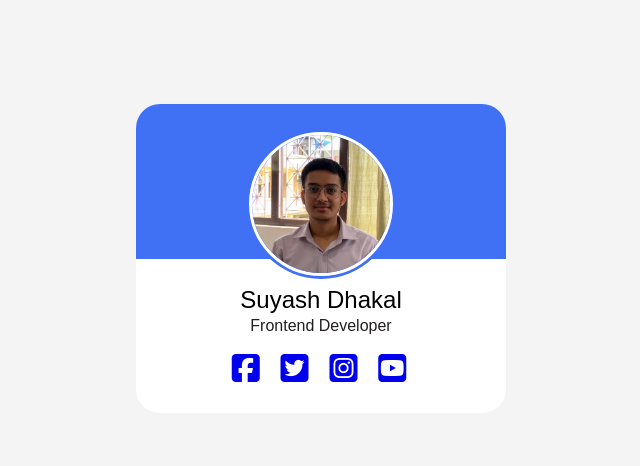
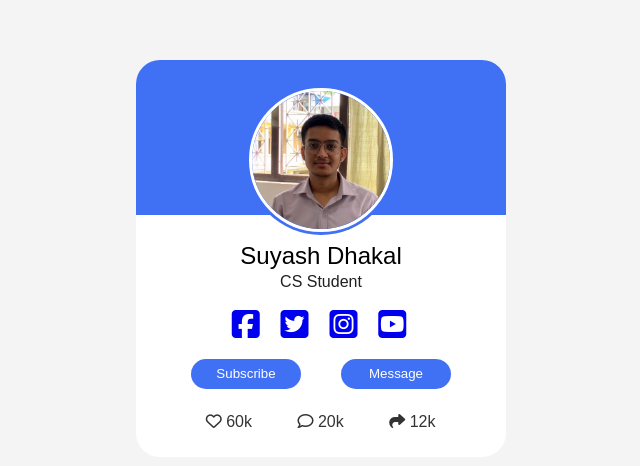
Before and after one commit to Suyash-Dhakal/Profile-Card, a plain HTML site: page index.html in a window 1280 px wide. Shown: the part 142-608 px from the top of the page, without its empty margins (319-959 px from the left). Drawn offline with Linux system fonts and the light colour scheme.

Commit message:
Profile Card Completed

```diff
--- a/index.html
+++ b/index.html
@@ -15,7 +15,7 @@
        </div>
        <div class="text">
         <span class="name">Suyash Dhakal</span>
-        <span class="job">Frontend Developer</span>
+        <span class="job">CS Student</span>
        </div>
         <div class="icons">
             <a class="icon-element" href="#"><i class="fa-brands fa-square-facebook"></i></a>
@@ -23,6 +23,28 @@
             <a class="icon-element" href="#"><i class="fa-brands fa-square-instagram"></i></a>
             <a class="icon-element" href="#"><i class="fa-brands fa-square-youtube"></i></a>
         </div>
+        <div class="sub-msg">
+            <button>
+                Subscribe
+            </button>
+            <button>
+                Message
+            </button>
+        </div>
+           <div class="stats">
+             <div class="data">
+                <i class="fa-regular fa-heart"></i>
+                <span class="number">60k</span>
+             </div>
+             <div class="data">
+                <i class="fa-regular fa-comment"></i>
+                <span class="number">20k</span>             </div>
+                <div class="data" >
+                    <i class="fa-sharp fa-solid fa-share"></i>
+                    <span class="number">12k</span>             </div>
+
+           </div>
+
    </div>
 </body>
 </html>
--- a/style.css
+++ b/style.css
@@ -77,3 +77,38 @@ border-top-left-radius: 24px;
     margin-left: 4px;
     margin-right: 8px;
 }
+.sub-msg{
+    display: flex;
+    margin-top: 15px;
+    width: 100%;
+   height: 30px;
+    justify-content: space-evenly;
+}
+.sub-msg button{
+    background-color: #4070f4;
+    color: white;
+    margin: 0 10px;
+    padding: 8px 24px;
+    border: none;
+    border-radius: 24px;
+ display: flex;
+ justify-content: center;
+ align-items: center;
+ height: 100%;
+ width: 110px;
+}
+.sub-msg button:hover{
+    background-color: #0e4bf5;
+}
+.stats{
+    width: 100%;
+    margin-top: 1.5rem;
+    display: flex;
+    justify-content: space-evenly;
+}
+.data{
+    height: 19px;
+    width: 47px;
+    color:#333;
+   /* border-right: 2px solid #e7e7e7; */
+}
```
